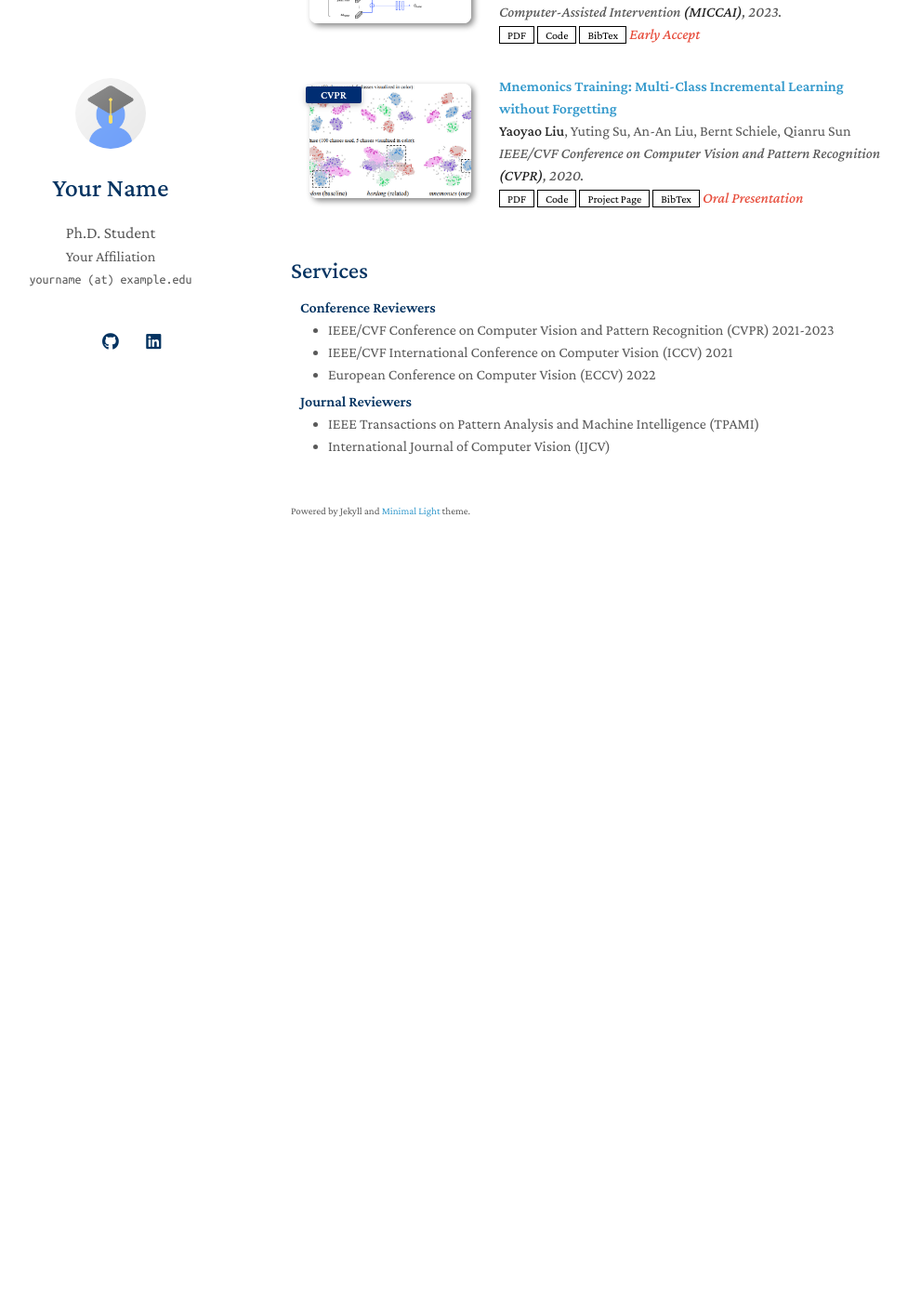
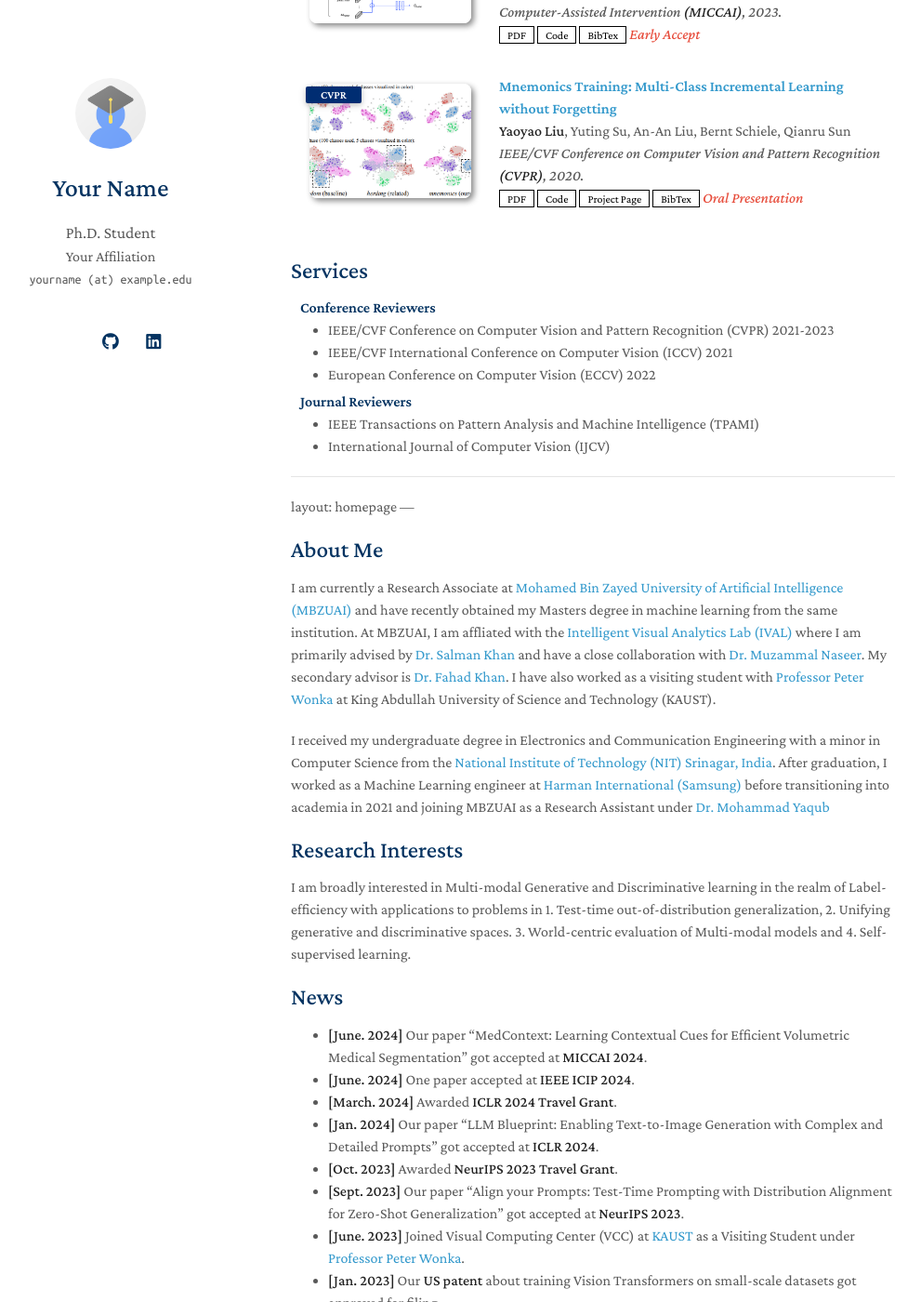
Before and after one commit to aliman80/alman81.github.io, a Jekyll site: the page built from index.md, in a window 1280 px wide and 1400 px high, scrolled down 586 px. Shown: the whole window at 93% size, without its empty margins (157-1148 px from the left). Built offline with Jekyll 4.4.1, drawn with Linux system fonts in a browser that asks for light colours; a style sheet for code colours, icons or effects is not loaded; our own code applies the rules of GitHub Pages for plain Markdown files; before the commit the page ends 1216 px from its top, so only the background shows below that; some of the changed text lies outside the part shown.

Commit message:
Update index.md

```diff
--- a/index.md
+++ b/index.md
@@ -21,3 +21,51 @@ I am a Ph.D. student at ...
 {% include_relative _includes/publications.md %}
 
 {% include_relative _includes/services.md %}
+
+
+
+
+---
+layout: homepage
+---
+
+## About Me
+
+I am currently a Research Associate at [Mohamed Bin Zayed University of Artificial Intelligence (MBZUAI)](http://www.mbzuai.ac.ae) and have recently obtained my Masters degree in machine learning from the same institution. At MBZUAI, I am affliated with the [Intelligent Visual Analytics Lab (IVAL)](https://www.ival-mbzuai.com/) where I am primarily advised by [Dr. Salman Khan](https://salman-h-khan.github.io/) and have a close collaboration with [Dr. Muzammal Naseer](https://muzammal-naseer.netlify.app/). My secondary advisor is [Dr. Fahad Khan](https://sites.google.com/view/fahadkhans/home). I have also worked as a visiting student with [Professor Peter Wonka](https://peterwonka.net/) at King Abdullah University of Science and Technology (KAUST).
+
+
+I received my undergraduate degree in Electronics and Communication Engineering with a minor in Computer Science from the [National Institute of Technology (NIT) Srinagar, India](https://nitsri.ac.in/). After graduation, I worked as a Machine Learning engineer at [Harman International (Samsung)](https://www.harman.com/India) before transitioning into academia in 2021 and joining MBZUAI as a Research Assistant under [Dr. Mohammad Yaqub](https://scholar.google.co.uk/citations?user=9dfn5GkAAAAJ&hl=en)
+
+
+
+## Research Interests
+
+I am broadly interested in Multi-modal Generative and Discriminative learning in the realm of Label-efficiency with applications to problems in 1. Test-time out-of-distribution generalization, 2. Unifying generative and discriminative spaces. 3. World-centric evaluation of Multi-modal models and 4. Self-supervised learning.
+
+<!-- - **Computer Vision:** image recognition, image generation, video captioning
+- **Machine Learning:** meta-learning, incremental learning, transfer learning -->
+
+## News
+- **[June. 2024]** Our paper "MedContext: Learning Contextual Cues for Efficient Volumetric Medical Segmentation" got accepted at **MICCAI 2024**.
+- **[June. 2024]** One paper accepted at **IEEE ICIP 2024**.
+- **[March. 2024]** Awarded **ICLR 2024 Travel Grant**.
+- **[Jan. 2024]** Our paper "LLM Blueprint: Enabling Text-to-Image Generation with Complex and Detailed Prompts" got accepted at **ICLR 2024**.
+- **[Oct. 2023]** Awarded **NeurIPS 2023 Travel Grant**.
+- **[Sept. 2023]** Our paper "Align your Prompts: Test-Time Prompting with Distribution Alignment for Zero-Shot Generalization" got accepted at **NeurIPS 2023**.
+- **[June. 2023]** Joined Visual Computing Center (VCC) at [KAUST](https://cemse.kaust.edu.sa/vcc) as a Visiting Student under [Professor Peter Wonka](https://peterwonka.net/).
+- **[Jan. 2023]** Our **US patent** about training Vision Transformers on small-scale datasets got approved for filing.
+
+<!--- - **[Sep. 2022]** I started  working with [Dr. Salman](https://salman-h-khan.github.io/) as a part of [Intelligent Visual Analytics Lab (IVAL)](https://www.ival-mbzuai.com/).
+- **[Sep. 2022]** I joined [MBZUAI](http://www.mbzuai.ac.ae) as a grad student in Machine Learning with full scholarship.
+- **[Oct. 2022]** Our paper about training Vision Transformers on small-scale datasets got accepted to **BMVC 2022**.
+- **[Oct. 2021]** I joined [BiomedIA Lab](https://mbzuai-biomedia.com/biomedia/) at [MBZUAI](http://www.mbzuai.ac.ae) as a Research Assistant.
+- **[March. 2021]** I started as a part-time Predoctoral fellow at [Fatima Fellowship](https://www.fatimafellowship.com/) working under [Dr. Abubakr Abid](https://abidlabs.github.io/).
+- **[Oct. 2018]** I joined as a Machine Learning Engineer at [Harman International Inc. (Samsung)](https://www.harman.com/India).
+- **[July. 2018]** Our paper about supervised methodology for disguised facial recognition in wild got accepted to **ACM ICRCV** 2018.
+- **[August. 2018]** Our paper about disguised facial recognition got accepted to **IEEE ICSIP** 2018.
+- **[June. 2018]** I completed my undergraduate studies in Electronics and Communications Engineering from the [National Institute of Technology (NIT) Srinagar](https://nitsri.ac.in/).
+- **[Dec. 2017]** I joined as a Research Intern in [Computational Intelligence and UAV Lab](https://sites.google.com/site/compintellab/) at the [Indian Institute of Science, Bangalore](https://iisc.ac.in/) -->
+
+{% include_relative _includes/publications.md %}
+
+{% include_relative _includes/services.md %}
```
